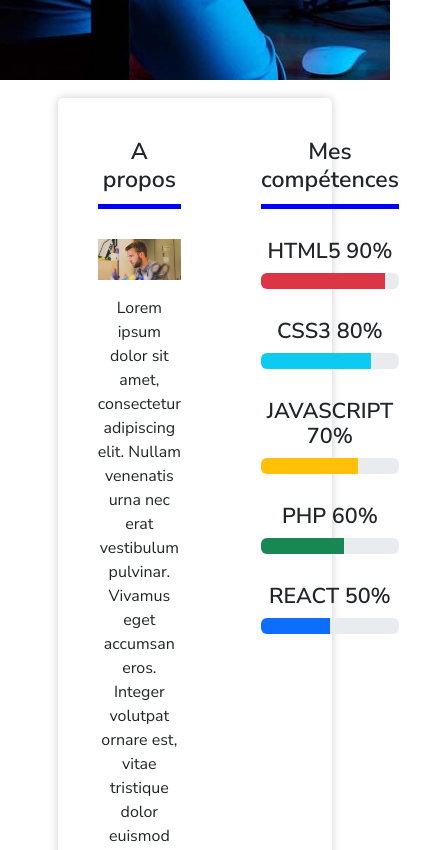
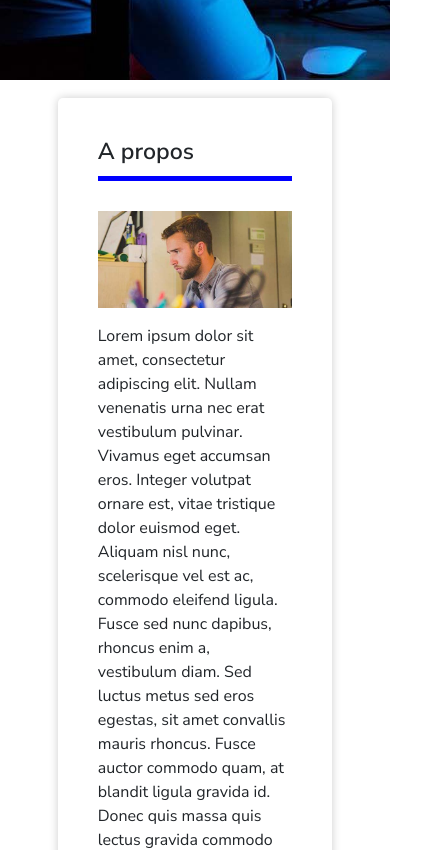
Before and after one commit to QGdn/Portfolio-React, a React (Create React App) app: page / in a window 390 px wide. Shown: the part 820-1670 px from the top of the page, 439 px wide, since content can reach past the window. Built offline with nearby package versions, Linux system fonts and the light colour scheme.

Commit message:
Responsive mentions page / Fix text-align home page

```diff
--- a/src/components/Navbar.js
+++ b/src/components/Navbar.js
@@ -34,7 +34,7 @@ const Navbar = () => {
                     <Link className={`nav-link ${activeLink === "/contact" ? "active fw-bold text-decoration-underline" : ""}`} onClick={() => handleClick("/contact")} to="/contact">Contact</Link>
                   </li>
                   <li className="nav-item">
-                    <Link className={`nav-link ${activeLink === "/mentions" ? "active fw-bold text-decoration-underline" : ""}`} onClick={() => handleClick("/mentions")} to="/mentions">Mentions légales</Link>
+                    <Link className={`nav-link ${activeLink === "/mentions" ? "active fw-bold text-decoration-underline" : ""}`} onClick={() => handleClick("/mentions")} to="/mentions" rel="nofollow">Mentions légales</Link>
                   </li>
                 </ul>
               </div>
--- a/src/components/footer.js
+++ b/src/components/footer.js
@@ -1,4 +1,6 @@
 import '../css/style.css';
+
+import { Link } from 'react-router-dom';
 
 const Footer = () => {
     return (
@@ -32,20 +34,20 @@ const Footer = () => {
                 </section>
                 <section class="liens text-white">
                     <h4>Liens utiles</h4>
-                    <a href="/">Accueil</a>
-                    <a href="/services">Services</a>
-                    <a href="/portfolio">Portfolio</a>
-                    <a href="/contact">Me contacter</a>
-                    <a href="/mentions">Mentions légales</a>
+                    <Link to="/">Accueil</Link>
+                    <Link to="/services">Services</Link>
+                    <Link to="/portfolio">Portfolio</Link>
+                    <Link to="/contact">Me contacter</Link>
+                    <Link to="/mentions" rel='nofollow'>Mentions légales</Link>
                 </section>
                 <section class="liens text-white">
                     <h4>Mes dernières réalisations</h4>
-                    <a href="#">Fresh Food</a>
-                    <a href="#">Restaurant Akira</a>
-                    <a href="#">Espace bien-être</a>
-                    <a href="#">SEO</a>
-                    <a href="#">Création d'une API</a>
-                    <a href="#">Maquette d'un site</a>
+                    <Link to="/portfolio">Fresh Food</Link>
+                    <Link to="/portfolio">Restaurant Akira</Link>
+                    <Link to="/portfolio">Espace bien-être</Link>
+                    <Link to="/portfolio">SEO</Link>
+                    <Link to="/portfolio">Création d'une API</Link>
+                    <Link to="/portfolio">Maquette d'un site</Link>
                 </section>
             </nav>
         </footer>
--- a/src/css/contact.css
+++ b/src/css/contact.css
@@ -10,7 +10,7 @@
   }
 
 
-.test {
+.content {
     h2 {
         text-align: start;
         border-bottom: 3px solid blue;
@@ -53,7 +53,7 @@
 }
 
 @media (max-width : 768px) {
-    .test section {
+    .content section {
         width: 100%;
     }
 }
--- a/src/css/home.css
+++ b/src/css/home.css
@@ -18,7 +18,7 @@
     background-repeat: no-repeat;
   }
 
-  .test {
+  .content {
     display: flex;
     box-shadow: 0px 0px 10px rgba(0, 0, 0, 0.2);
     border-radius: 5px;
@@ -26,27 +26,29 @@
     width: 75%;
   }
 
-  .test h3 {
+  .content h3 {
     border-bottom: 5px solid blue;
     margin-bottom: 30px;
     padding-bottom: 10px;
   }
 
-  .test .apropos, .test .skills {
+  .content .apropos, .content .skills {
     padding: 40px;
     flex-basis: 100%;
   }
 
-  .test .apropos h3, .test .skills h3 {
+  .content .apropos h3, .content .skills h3 {
     font-weight: 600;
+    text-align: start;
   }
 
-  .test .apropos h4, .test .skills h4 {
+  .content .apropos h4, .content .skills h4 {
     margin-top: 30px;
     text-transform: uppercase;
     font-weight: 600;
   }
 
-  .test .apropos p, .test .skills p {
+  .content .apropos p, .content .skills p {
     margin-top: 16px;
+    text-align: start;
   }
--- a/src/css/mentions.css
+++ b/src/css/mentions.css
@@ -11,8 +11,7 @@
 
 .accordion {
     width: 75%;
-    justify-self: center;
-    margin: 50px 0px 100px;
+    margin: 50px auto 100px;
     text-align: start;
 }
 
--- a/src/css/style.css
+++ b/src/css/style.css
@@ -54,7 +54,7 @@ footer .adress p {
 
 
 @media (max-width: 768px) {
-  .test, footer .navbar {
-    display: block;
+  .content, footer .navbar {
+    flex-wrap: wrap;
   }
 }
--- a/src/pages/contact.jsx
+++ b/src/pages/contact.jsx
@@ -12,7 +12,7 @@ export default function Contact() {
                 <p>Pour me contacter en vue d'un entretien ou d'une future collaboration, merci de remplir le formulaire de contact</p>
                 <p></p>
             </section>
-            <div className='container-fluid test'>
+            <div className='container-fluid content'>
                 <section className='form'>
                     <form>
                         <h2>Formulaire de contact</h2>
--- a/src/pages/home.jsx
+++ b/src/pages/home.jsx
@@ -13,7 +13,7 @@ const Home = () => {
             </section>
         </div>
         <div className="container-fluid">
-            <section className="test">
+            <section className="content">
                 <section className="apropos">
                     <h3>A propos</h3>
                     <img src={img} alt="#" className="img-fluid"/>
```
